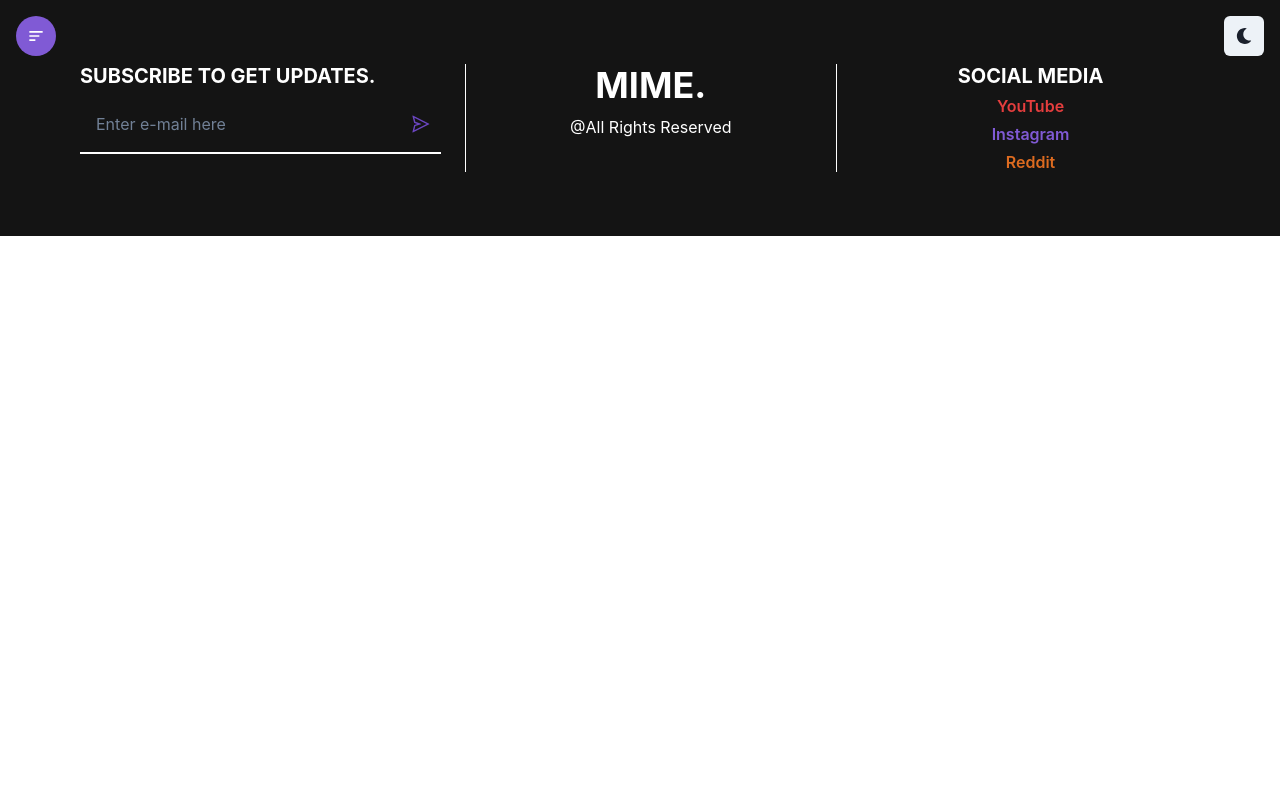
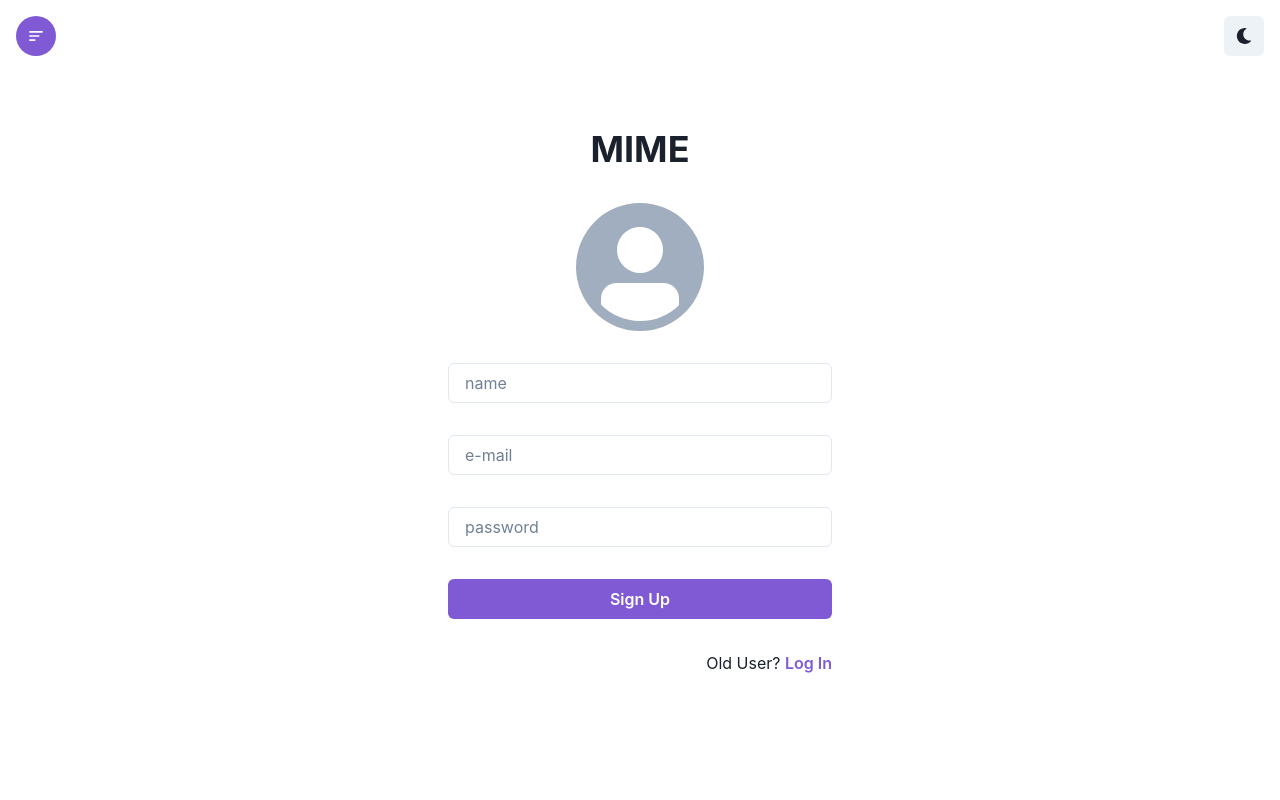
Before and after one commit to RunAtTekky/learn-react-two, a React (Create React App) app: page /signup in a window 1280 px wide. Shown: the top 800 px of the page. Built offline with nearby package versions, Linux system fonts and the light colour scheme.

Commit message:
Add login and signup and make changes to carousel

```diff
--- a/src/App.jsx
+++ b/src/App.jsx
@@ -6,6 +6,8 @@
 import Footer from './components/Footer';
 import Videos from './components/Videos';
 import Upload from './components/Upload';
+import Signup from './components/Signup';
+import Login from './components/Login';
 
 const App = () => {
   return (
@@ -15,6 +17,8 @@
         <Route path="/" element={<Home />} />
         <Route path="/videos" element={<Videos />} />
         <Route path="/upload" element={<Upload />} />
+        <Route path="/login" element={<Login />} />
+        <Route path="/signup" element={<Signup />} />
       </Routes>
       <Footer />
     </Router>
--- a/src/components/Home.jsx
+++ b/src/components/Home.jsx
@@ -10,6 +10,7 @@
 
 const headingOptions = {
   pos: 'absolute',
+  w: ['100%', 'auto'],
   left: '50%',
   top: '50%',
   transform: 'translate(-50%,-50%)',
@@ -27,27 +28,52 @@
       showStatus={false}
       showThumbs={false}
       showArrows={false}
+      stopOnHover={false}
     >
       <Box w={'full'} h={'100vh'}>
-        <Image src={img1} alt="VR glasses" />
+        <Image
+          src={img1}
+          alt="VR glasses"
+          h={'full'}
+          w={'full'}
+          objectFit={'cover'}
+        />
         <Heading bgColor={'blackAlpha.600'} color={'white'} {...headingOptions}>
           Watch The Future
         </Heading>
       </Box>
       <Box w={'full'} h={'100vh'}>
-        <Image src={img2} alt="VR glasses" />
+        <Image
+          src={img2}
+          alt="PS Controllers"
+          h={'full'}
+          w={'full'}
+          objectFit={'cover'}
+        />
         <Heading bgColor={'whiteAlpha.900'} color={'black'} {...headingOptions}>
           Future Is Gaming
         </Heading>
       </Box>
       <Box w={'full'} h={'100vh'}>
-        <Image src={img3} alt="VR glasses" />
+        <Image
+          src={img3}
+          alt="controller front view"
+          h={'full'}
+          w={'full'}
+          objectFit={'cover'}
+        />
         <Heading bgColor={'whiteAlpha.600'} color={'black'} {...headingOptions}>
           Gaming on Console
         </Heading>
       </Box>
       <Box w={'full'} h={'100vh'}>
-        <Image src={img4} alt="VR glasses" />
+        <Image
+          src={img4}
+          alt="Night Moon"
+          h={'full'}
+          w={'full'}
+          objectFit={'cover'}
+        />
         <Heading bgColor={'whiteAlpha.600'} color={'black'} {...headingOptions}>
           Night life is cool
         </Heading>
--- /dev/null
+++ b/src/components/Login.jsx
@@ -0,0 +1,54 @@
+import {
+  Button,
+  Container,
+  Heading,
+  Input,
+  Text,
+  VStack,
+} from '@chakra-ui/react';
+import React from 'react';
+import { Link } from 'react-router-dom';
+
+const Login = () => {
+  return (
+    <Container maxW={'container.xl'} h={'100vh'} p={'16'}>
+      <form>
+        <VStack
+          alignItems={'stretch'}
+          spacing={'8'}
+          w={['full', '96']}
+          m={'auto'}
+          my={'16'}
+        >
+          <Heading alignSelf={'center'}>Welcome</Heading>
+          <Input
+            placeholder={'e-mail'}
+            type={'email'}
+            required
+            focusBorderColor="purple.500"
+          />
+          <Input
+            placeholder={'password'}
+            type={'password'}
+            required
+            focusBorderColor="purple.500"
+          />
+          <Button variant={'link'} alignSelf={'flex-end'} colorScheme="purple">
+            <Link to="/forgetpassword">Forgot Password?</Link>
+          </Button>
+          <Button colorScheme="purple" type="submit">
+            Log In
+          </Button>
+          <Text textAlign={'right'}>
+            New User?{' '}
+            <Button variant={'link'} colorScheme="purple">
+              <Link to="/signup">Sign Up</Link>
+            </Button>
+          </Text>
+        </VStack>
+      </form>
+    </Container>
+  );
+};
+
+export default Login;
--- /dev/null
+++ b/src/components/Signup.jsx
@@ -0,0 +1,60 @@
+import {
+  Avatar,
+  Button,
+  Container,
+  Heading,
+  Input,
+  Text,
+  VStack,
+} from '@chakra-ui/react';
+import React from 'react';
+import { Link } from 'react-router-dom';
+
+const Signup = () => {
+  return (
+    <Container maxW={'container.xl'} h={'100vh'} p={'16'}>
+      <form>
+        <VStack
+          alignItems={'stretch'}
+          spacing={'8'}
+          w={['full', '96']}
+          m={'auto'}
+          my={'16'}
+        >
+          <Heading alignSelf={'center'}>MIME</Heading>
+          <Avatar alignSelf={'center'} boxSize={'32'} />
+
+          <Input
+            placeholder={'name'}
+            type={'text'}
+            required
+            focusBorderColor="purple.500"
+          />
+          <Input
+            placeholder={'e-mail'}
+            type={'email'}
+            required
+            focusBorderColor="purple.500"
+          />
+          <Input
+            placeholder={'password'}
+            type={'password'}
+            required
+            focusBorderColor="purple.500"
+          />
+          <Button colorScheme="purple" type="submit">
+            Sign Up
+          </Button>
+          <Text textAlign={'right'}>
+            Old User?{' '}
+            <Button variant={'link'} colorScheme="purple">
+              <Link to="/login">Log In</Link>
+            </Button>
+          </Text>
+        </VStack>
+      </form>
+    </Container>
+  );
+};
+
+export default Signup;
```
